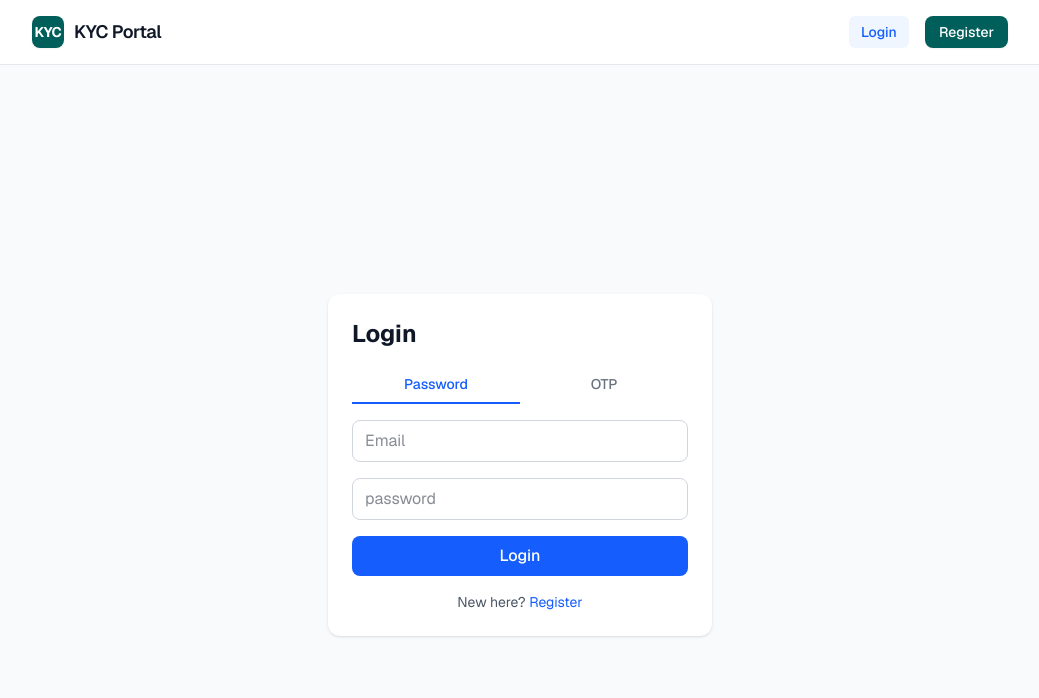
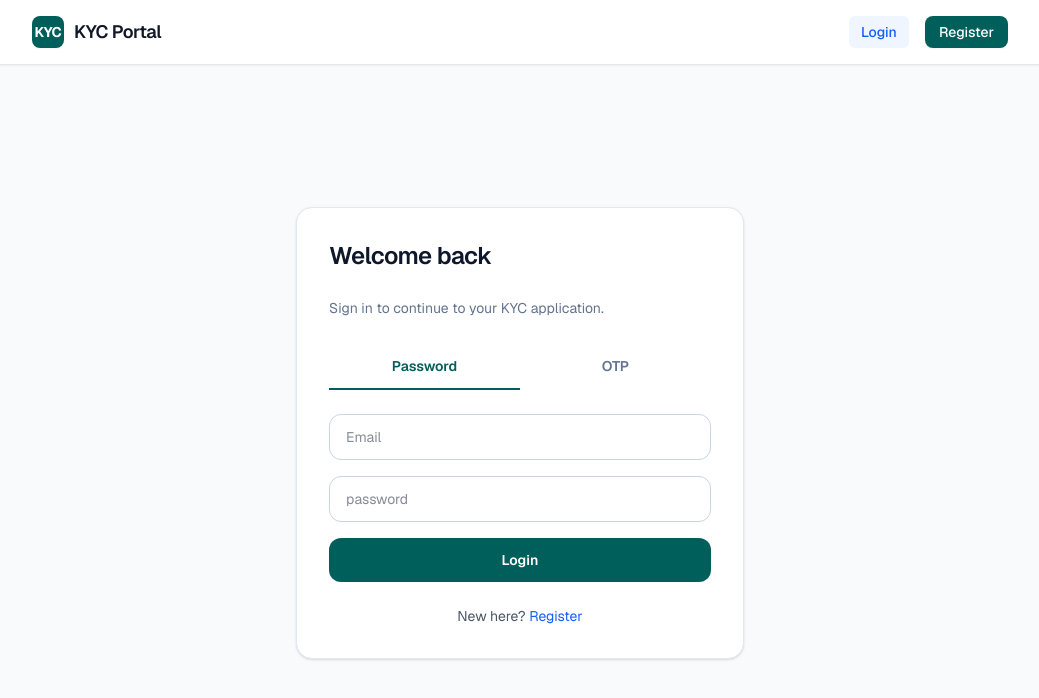
Before and after one commit to helyshah2510/kyc-onboarding-api, a Next.js app in the folder kyc-frontend/: page /login in a window 1280 px wide. Shown: the top 698 px of the page, without its empty margins (120-1159 px from the left). Built offline with nearby package versions, Linux system fonts and the light colour scheme; no server answers.

Commit message:
login ui is done

```diff
--- a/kyc-frontend/src/app/login/page.tsx
+++ b/kyc-frontend/src/app/login/page.tsx
@@ -4,7 +4,7 @@ import { useState } from 'react';
 import { useRouter } from 'next/navigation';
 import Link from 'next/link';
 import { api } from '@/src/lib/api';
-import{saveToken,getRole} from '@/src/lib/auth';
+import { saveToken, getRole } from '@/src/lib/auth';
 
 type Mode = 'password' | 'otp';
 
@@ -84,19 +84,24 @@ export default function LoginPage() {
   }
 
   const inputClass =
-    'w-full rounded-lg border border-gray-300 px-3 py-2 text-gray-900';
+    'w-full rounded-xl border border-slate-300 bg-white px-4 py-3 text-sm text-slate-900 outline-none transition placeholder focus focus focus/10';
   const buttonClass =
-    'w-full rounded-lg bg-blue-600 py-2 font-medium text-white hover:bg-blue-700 disabled:opacity-50';
+    'w-full rounded-xl bg-teal-800 py-3 text-sm font-semibold text-white transition hover focus-visible focus-visible focus-visible disabled disabled';
   const tabClass = (active: boolean) =>
-    `flex-1 py-2 text-sm font-medium border-b-2 ${active
-      ? 'border-blue-600 text-blue-600'
-      : 'border-transparent text-gray-500 hover:text-gray-700'
+    `flex-1 border-b-2 py-3 text-sm font-semibold transition ${active
+      ? 'border-teal-800 text-teal-800'
+      : 'border-transparent text-slate-500 hover:text-teal-800'
     }`;
 
   return (
-    <main className="min-h-screen flex items-center justify-center bg-gray-50 px-4">
-      <div className="w-full max-w-sm space-y-4 rounded-xl bg-white p-6 shadow">
-        <h1 className="text-2xl font-bold text-gray-900">Login</h1>
+    <main className="flex flex-1 items-center justify-center px-4 py-12 sm:px-6">
+      <div className="w-full max-w-md space-y-6 rounded-2xl border border-slate-200 bg-white p-6 shadow-sm sm:p-8">
+        <h1 className="text-2xl font-semibold tracking-tight text-slate-900">
+          Welcome back
+        </h1>
+        <p className="mt-2 text-sm leading-6 text-slate-500">
+          Sign in to continue to your KYC application.
+        </p>
         <div className="flex">
           <button type="button" onClick={() => switchMode('password')} className={tabClass(mode === 'password')}>
             Password
```
